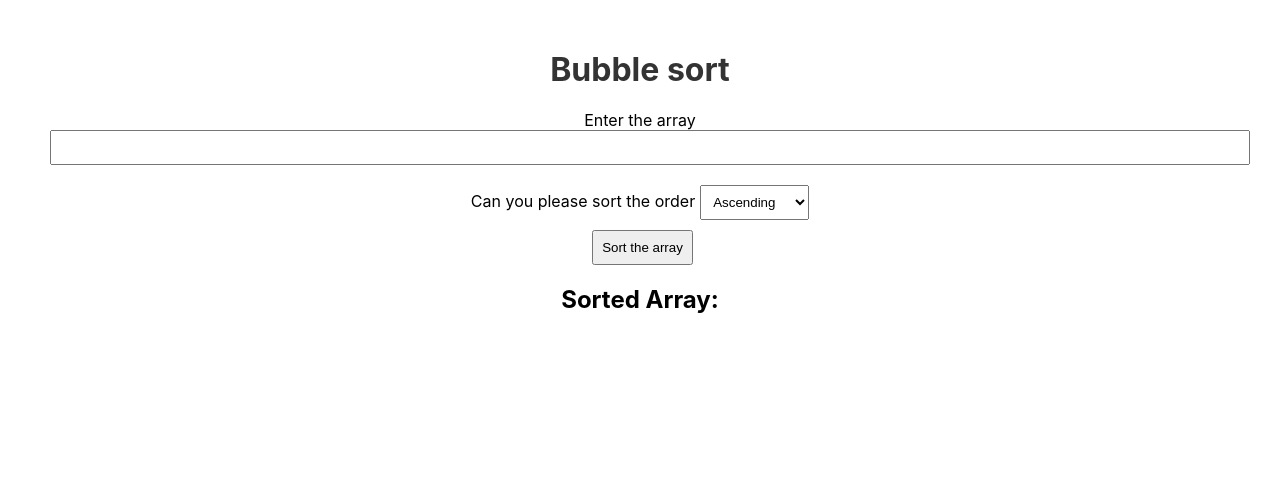
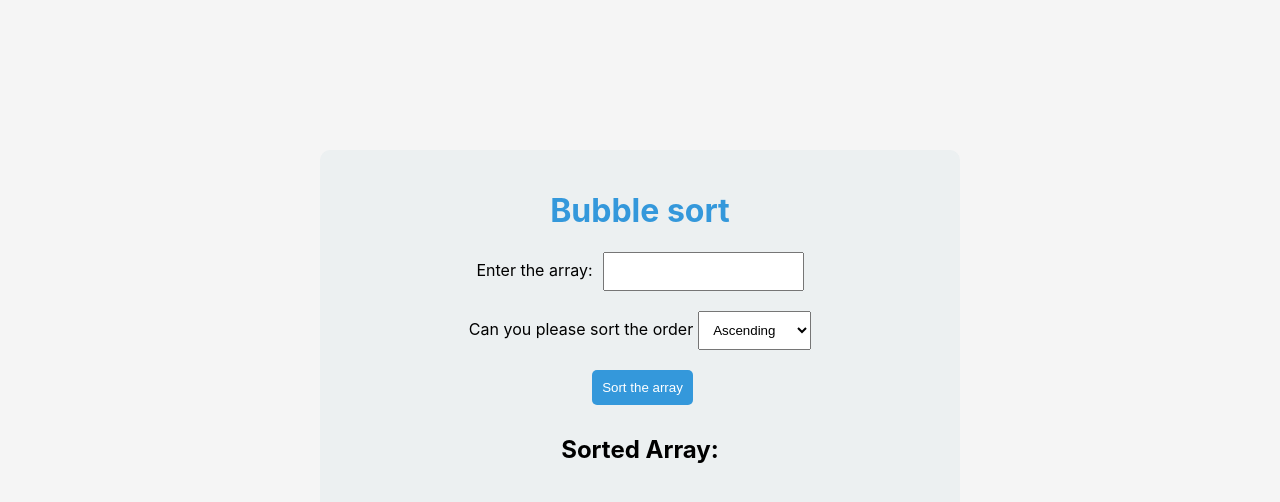
Before and after one commit to MIDUNRAJL2000/my-app, a React (Create React App) app: page / in a window 1280 px wide. Shown: the top 502 px of the page. Built offline with nearby package versions, Linux system fonts and the light colour scheme.

Commit message:
completed all with visualization

```diff
--- a/src/App.css
+++ b/src/App.css
@@ -1,20 +1,5 @@
-.App {
-  text-align: center;
-}
-
-.App-logo {
-  height: 40vmin;
-  pointer-events: none;
-}
-
-@media (prefers-reduced-motion: no-preference) {
-  .App-logo {
-    animation: App-logo-spin infinite 20s linear;
-  }
-}
-
 h1 {
-  color: #333;
+  color: #3498db;
 }
 
 label {
@@ -23,16 +8,23 @@ label {
 }
 
 input {
-  width: 100%;
-  padding: 8px;
+  padding: 10px;
   margin-bottom: 10px;
+  margin-left: 10px;
 }
 
 select,
 button {
-  padding: 8px;
+  padding: 10px;
   margin-left: 5px;
+  margin-bottom: 10px;
   cursor: pointer;
+}
+button {
+  background-color: #3498db;
+  color: #fff;
+  border: none;
+  border-radius: 5px;
 }
 
 p {
@@ -40,9 +32,16 @@ p {
   font-weight: bold;
   color: #333;
 }
+body {
+  background-color: whitesmoke;
+}
 .container {
   text-align: center;
-  margin: 50px;
+  margin: 150px auto;
+  background-color: #ecf0f1;
+  padding: 20px;
+  border-radius: 10px;
+  max-width: 600px;
 }
 
 .input-container {
@@ -55,14 +54,17 @@ p {
 
 .visualization {
   display: flex;
-  justify-content: center;
+  justify-content: space-around;
+  margin-top: 20px;
 }
 
 .array-box {
   width: 40px;
   height: 40px;
-  border: 2px solid #3498db;
+  border: 2px solid #333;
   display: flex;
+  border-radius: 5px;
+  padding: 10px;
   align-items: center;
   justify-content: center;
   margin: 0 5px;
@@ -83,27 +85,14 @@ p {
   background-color: #2980b9;
   color: #fff;
 }
-
-.App-header {
-  background-color: #282c34;
-  min-height: 100vh;
-  display: flex;
-  flex-direction: column;
-  align-items: center;
-  justify-content: center;
-  font-size: calc(10px + 2vmin);
-  color: white;
+.sorted-array {
+  margin-top: 20px;
 }
 
-.App-link {
-  color: #61dafb;
+.sorted-array span {
+  background-color: #3498db;
+  color: #fff;
+  padding: 5px;
+  border-radius: 3px;
+  margin-right: 5px;
 }
-
-@keyframes App-logo-spin {
-  from {
-    transform: rotate(0deg);
-  }
-  to {
-    transform: rotate(360deg);
-  }
-}
--- a/src/components/BubbleSort.js
+++ b/src/components/BubbleSort.js
@@ -1,6 +1,7 @@
 import React, { useState } from "react";
+import BubbleVisualization from "./BubbleVisualization";
 
-function BubbleSort() {
+const BubbleSort = () => {
   const [inputArray, setInputArray] = useState([]);
   const [sortOrder, setSortOrder] = useState("ascending");
   const [sortedArray, setSortedArray] = useState([]);
@@ -49,7 +50,7 @@ function BubbleSort() {
       <h1>Bubble sort</h1>
       <div className="input-container">
         <label>
-          Enter the array
+          Enter the array:
           <input
             type="text"
             onChange={(e) => {
@@ -71,20 +72,18 @@ function BubbleSort() {
 
       <div className="result">
         <h2>Sorted Array:</h2>
-        <div className="visualization">
-          {visualSteps.length > 0 &&
-            visualSteps[currentStep]?.map((num, index) => (
-              <div
-                key={index}
-                className={`array-box ${index === currentStep ? "active" : ""}`}
-              >
-                {num}
-              </div>
-            ))}
+        <BubbleVisualization
+          visualSteps={visualSteps}
+          currentStep={currentStep}
+        />
+        <div className="sorted-array">
+          {sortedArray.map((num, index) => (
+            <span key={index}>{num} </span>
+          ))}
         </div>
       </div>
     </div>
   );
-}
+};
 
 export default BubbleSort;
--- /dev/null
+++ b/src/components/BubbleVisualization.js
@@ -0,0 +1,17 @@
+import React from "react";
+
+const BubbleVisualization = ({ visualSteps, currentStep }) => (
+  <div className="visualization">
+    {visualSteps.length > 0 &&
+      visualSteps[currentStep]?.map((num, index) => (
+        <div
+          key={index}
+          className={`array-box ${index === currentStep ? "active" : ""}`}
+        >
+          {num}
+        </div>
+      ))}
+  </div>
+);
+
+export default BubbleVisualization;
```
